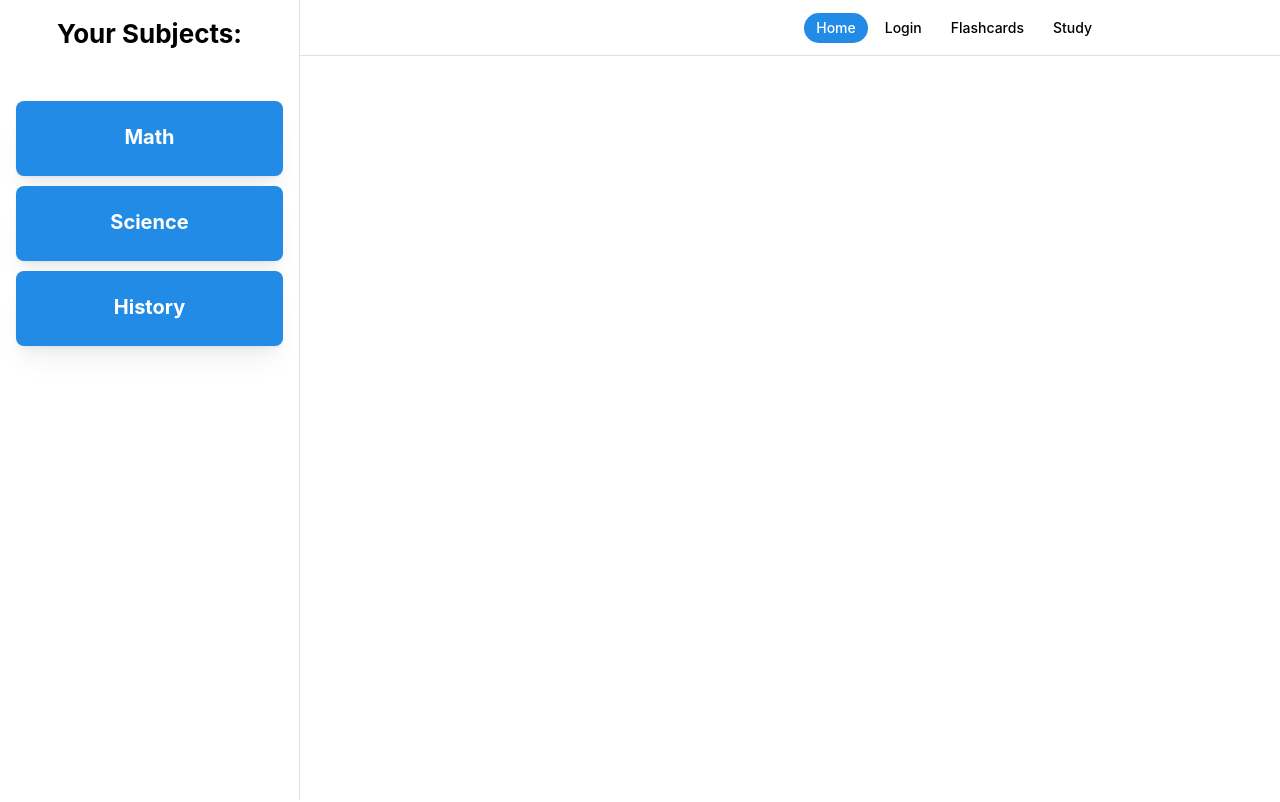
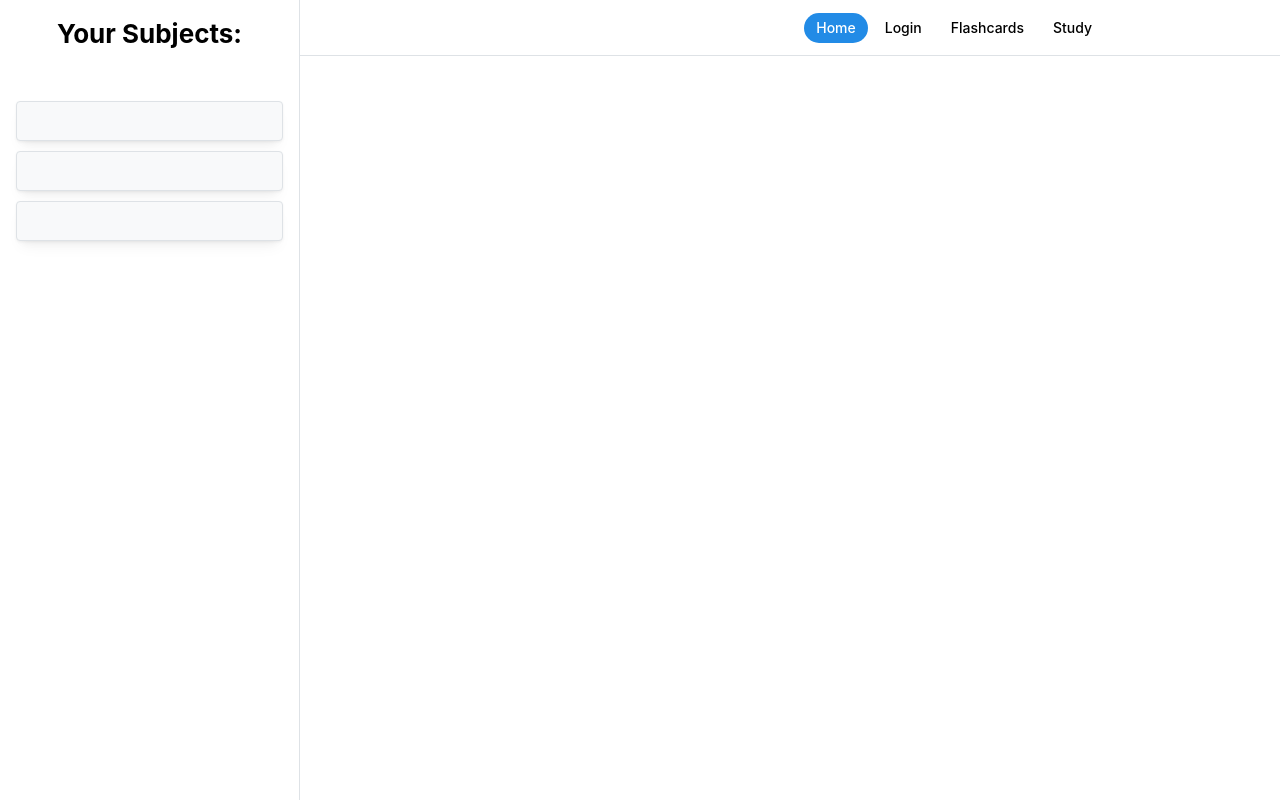
Before and after one commit to ZhengBenjamin/Flashify, a React (Vite) app in the folder client/: page /studyinterface in a window 1280 px wide. Shown: the top 802 px of the page. Built offline with nearby package versions, Linux system fonts and the light colour scheme; the HTML template or start-up script is replaced by a standard one.

Commit message:
Updated subjects buttons

```diff
--- /dev/null
+++ b/client/src/assets/components/css/SubjectButton.module.css
@@ -0,0 +1,19 @@
+.body {
+  padding: var(--mantine-spacing-md)
+}
+
+.title {
+  font-weight: bold;
+  line-height: 1.5;
+}
+
+.card {
+  display: flex;
+  height: 40px;
+  flex-direction: column;
+  justify-content: space-between;
+  padding: var(--mantine-spacing-md);
+  border-radius: var(--mantine-radius-sm);
+  background-color: var(--mantine-color-gray-0);
+  box-shadow: var(--mantine-shadow-sm);
+}
--- a/client/src/assets/components/jsx/RegisterCard.jsx
+++ b/client/src/assets/components/jsx/RegisterCard.jsx
@@ -24,7 +24,7 @@ export default function RegisterCard() {
     }
 
     try {
-      const response = await axios.post("http://localhost:5000/api/auth/register", {
+      const response = await axios.post("http://localhost:4000/api/auth/register", {
         username: formData.username,
         email: formData.email,
         password: formData.password,
--- /dev/null
+++ b/client/src/assets/components/jsx/SubjectButtons.jsx
@@ -0,0 +1,20 @@
+import {Card, Group, Image, Text} from '@mantine/core';
+import classes from '../css/SubjectButton.module.css';
+
+export default function SubjectButton(props) {
+
+  return (
+    <Card withBorder radius='md' className={classes.card}>
+      <Group wrap='nowrap' gap={(0)}>
+        <div classname={classes.body}>
+          <Text className={classes.title}>
+            {props.subject}
+          </Text>
+          <Text>
+            {props.description}
+          </Text>
+        </div>
+      </Group>
+    </Card>
+  )
+}
--- a/client/src/assets/components/jsx/SubjectNavbar.jsx
+++ b/client/src/assets/components/jsx/SubjectNavbar.jsx
@@ -1,4 +1,5 @@
 import { Tabs, Center, Paper, Stack, Title, Text, useMantineTheme } from '@mantine/core';
+import SubjectButtons from './SubjectButtons';
 import classes from '../css/SubjectNavbar.module.css';
 
 
@@ -28,7 +29,7 @@ export default function SubjectNavbar(props) {
       <Stack justify="center" className={classes.stack}>
 
         {props.subjects.map((subject) => (
-          <SubjectCard subject={subject.label} subjectLink={subject.link} />
+          <SubjectButtons keyprops={subject}/>
         ))}
 
       </Stack>
```
Also changed, not shown: 1 other file (tests, documents, lock files or other folders).
